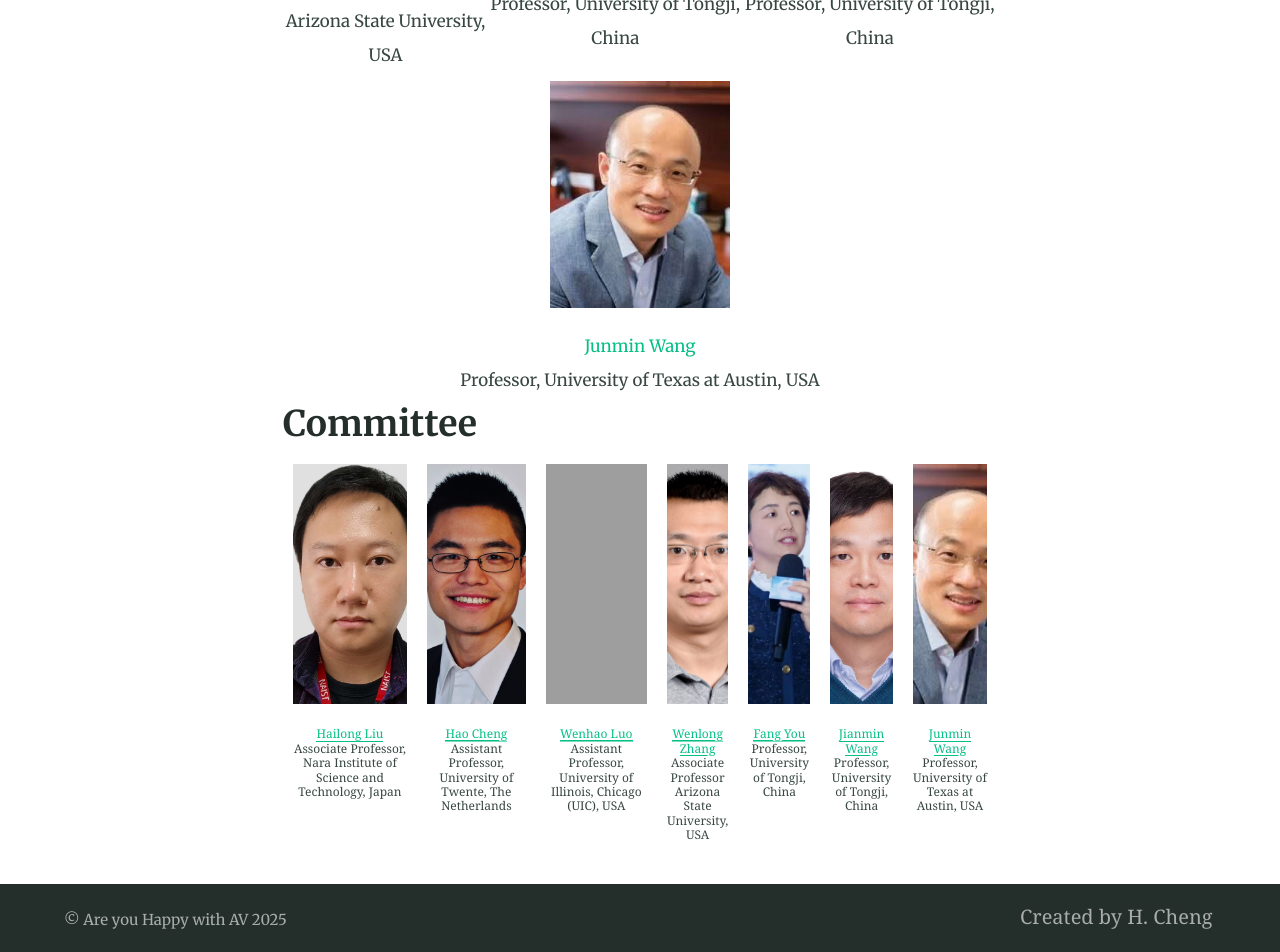
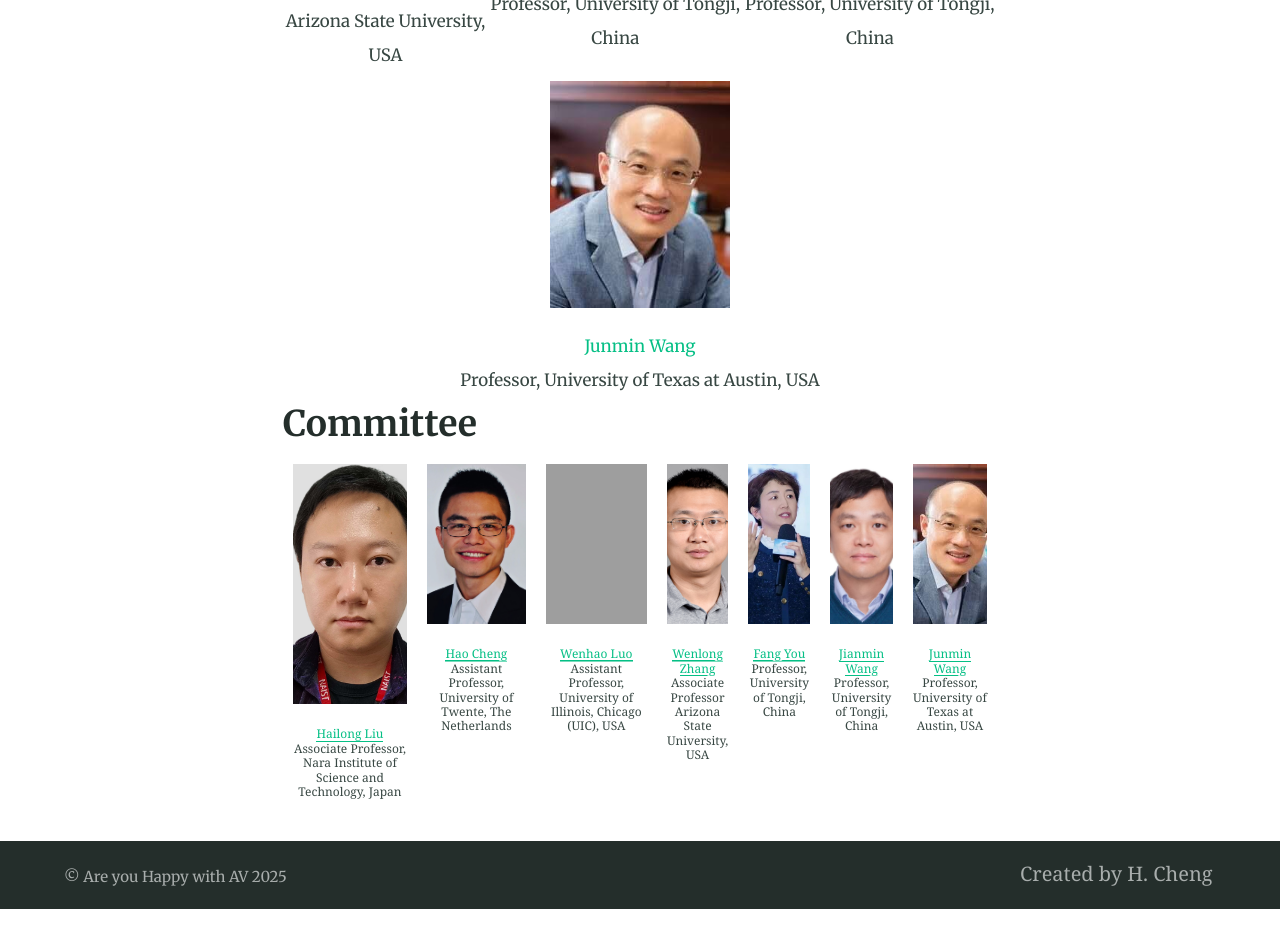
Before and after one commit to Are-You-Happy-with-AV/are-you-happy-with-av.github.io, a Jekyll site: the page built from index.md, in a window 1280 px wide. Shown: the part 3692-4644 px from the top of the page. Built offline with Jekyll 4.4.1, drawn with Linux system fonts in a browser that asks for light colours; after the commit the page ends 4601 px from its top, so only the background shows below that; grey boxes are pictures that could not be loaded.

Commit message:
Update index.md

```diff
--- a/index.md
+++ b/index.md
@@ -75,32 +75,32 @@ Associate Professor <br> Arizona State University, USA | Professor, University o
   </div>
 
   <div style="margin: 10px;">
-    <img src="/assets/committee/Hao Cheng.jpg" alt="Hao Cheng" style="width: 200px; height: 240px; object-fit: cover;">
+    <img src="/assets/committee/Hao Cheng.jpg" alt="Hao Cheng" style="width: 120px; height: 160px; object-fit: cover;">
     <p style="font-size: 12px;line-height: 1.2; margin: 4px 0;"><a href="https://sites.google.com/view/hao-cheng/home">Hao Cheng</a><br> Assistant Professor, University of Twente, The Netherlands</p>
   </div>
 
   <div style="margin: 10px;">
-    <img src="/assets/committee/Wenhao Luo.png" alt="Wenhao Luo" style="width: 200px; height: 240px; object-fit: cover;">
+    <img src="/assets/committee/Wenhao Luo.png" alt="Wenhao Luo" style="width: 120px; height: 160px; object-fit: cover;">
     <p style="font-size: 12px;line-height: 1.2; margin: 4px 0;"><a href="https://www.cs.uic.edu/~wenhao/">Wenhao Luo</a><br> Assistant Professor, University of Illinois, Chicago (UIC), USA</p>
   </div>
 
   <div style="margin: 10px;">
-    <img src="/assets/committee/Wenlong Zhang.png" alt="Wenlong Zhang" style="width: 200px; height: 240px; object-fit: cover;">
+    <img src="/assets/committee/Wenlong Zhang.png" alt="Wenlong Zhang" style="width: 120px; height: 160px; object-fit: cover;">
     <p style="font-size: 12px;line-height: 1.2; margin: 4px 0;"><a href="https://home.riselab.info/team/">Wenlong Zhang</a><br> Associate Professor <br> Arizona State University, USA</p>
   </div>
 
   <div style="margin: 10px;">
-    <img src="/assets/committee/Fang You.jpg" alt="Fang You" style="width: 200px; height: 240px; object-fit: cover;">
+    <img src="/assets/committee/Fang You.jpg" alt="Fang You" style="width: 120px; height: 160px; object-fit: cover;">
     <p style="font-size: 12px;line-height: 1.2; margin: 4px 0;"><a href="https://tjdi.tongji.edu.cn/TeacherDetail.do?id=4236&lang=en">Fang You</a><br> Professor, University of Tongji, China</p>
   </div>
 
   <div style="margin: 10px;">
-    <img src="/assets/committee/Jianmin Wang.jpg" alt="Jianmin Wang" style="width: 200px; height: 240px; object-fit: cover;">
+    <img src="/assets/committee/Jianmin Wang.jpg" alt="Jianmin Wang" style="width: 120px; height: 160px; object-fit: cover;">
     <p style="font-size: 12px;line-height: 1.2; margin: 4px 0;"><a href="https://am.tongji.edu.cn/info/1397/1842.htm">Jianmin Wang</a><br> Professor, University of Tongji, China</p>
   </div>
 
   <div style="margin: 10px;">
-    <img src="/assets/committee/Junmin Wang.jpg" alt="Junmin Wang" style="width: 200px; height: 240px; object-fit: cover;">
+    <img src="/assets/committee/Junmin Wang.jpg" alt="Junmin Wang" style="width: 120px; height: 160px; object-fit: cover;">
     <p style="font-size: 12px;line-height: 1.2; margin: 4px 0;"><a href="https://sites.utexas.edu/jwang/">Junmin Wang</a><br> Professor, University of Texas at Austin, USA</p>
   </div>
 
```
